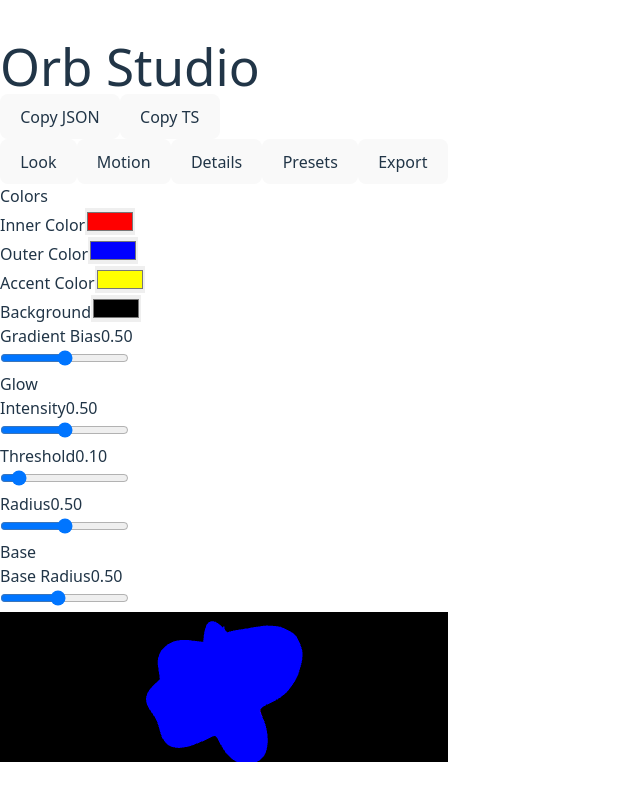
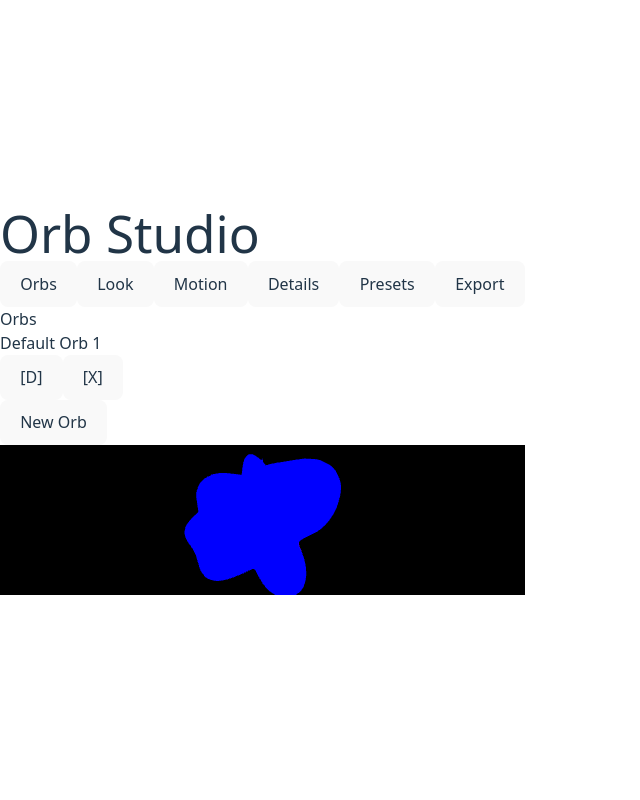
Before and after one commit to daydaylx/Orb, a React (Vite) app in the folder orb-studio/: page / in a window 1280 px wide. Shown: the whole page, without its empty margins (0-640 px from the left). Built offline with nearby package versions, Linux system fonts and the light colour scheme.

Commit message:
feat: implement Phase 4 - Multi-Orb Management

```diff
--- a/orb-studio/src/App.tsx
+++ b/orb-studio/src/App.tsx
@@ -4,18 +4,25 @@ import { MotionPanel } from './ui/controls/MotionPanel';
 import { DetailsPanel } from './ui/controls/DetailsPanel';
 import { PresetPanel } from './ui/controls/PresetPanel';
 import { ExportPanel } from './ui/controls/ExportPanel';
+import { OrbPanel } from './ui/controls/OrbPanel'; // Import OrbPanel
 import { Shell } from './ui/layout/Shell';
 import { HeaderBar } from './ui/layout/HeaderBar';
 import { OrbRenderer } from './core/OrbRenderer';
 import { useOrbStore } from './state/useOrbStore';
 
 function App() {
-  const { config } = useOrbStore();
-  const [activeTab, setActiveTab] = useState<'look' | 'motion' | 'details' | 'presets' | 'export'>('look');
+  const activeOrb = useOrbStore((state) => state.orbs.find((orb) => orb.id === state.activeOrbId) || state.orbs[0]);
+  const [activeTab, setActiveTab] = useState<'orbs' | 'look' | 'motion' | 'details' | 'presets' | 'export'>('orbs'); // 'orbs' as initial tab
 
   const sidebarContent = (
     <div className="flex flex-col h-full">
       <div className="flex space-x-1 mb-6 border-b border-gray-800 pb-4 overflow-x-auto">
+        <button
+          onClick={() => setActiveTab('orbs')}
+          className={`px-3 py-1 rounded text-sm ${activeTab === 'orbs' ? 'bg-gray-700 text-white' : 'text-gray-400 hover:text-white'}`}
+        >
+          Orbs
+        </button>
         <button
           onClick={() => setActiveTab('look')}
           className={`px-3 py-1 rounded text-sm ${activeTab === 'look' ? 'bg-gray-700 text-white' : 'text-gray-400 hover:text-white'}`}
@@ -49,6 +56,7 @@ function App() {
       </div>
 
       <div className="flex-1 overflow-y-auto pr-2 custom-scrollbar">
+        {activeTab === 'orbs' && <OrbPanel />}
         {activeTab === 'look' && <LookPanel />}
         {activeTab === 'motion' && <MotionPanel />}
         {activeTab === 'details' && <DetailsPanel />}
@@ -60,7 +68,7 @@ function App() {
 
   return (
     <Shell sidebar={sidebarContent} header={<HeaderBar />}>
-      <OrbRenderer config={config} className="w-full h-full" />
+      <OrbRenderer config={activeOrb} className="w-full h-full" />
     </Shell>
   );
 }
--- a/orb-studio/src/state/useOrbStore.ts
+++ b/orb-studio/src/state/useOrbStore.ts
@@ -1,18 +1,111 @@
 import { create } from 'zustand';
+import { v4 as uuidv4 } from 'uuid'; // For generating unique IDs
 import { DEFAULT_ORB_CONFIG } from '../core/OrbConfig';
 import type { OrbConfigInternal } from '../core/OrbConfig';
 
 interface OrbState {
-  config: OrbConfigInternal;
-  setConfig: (config: Partial<OrbConfigInternal>) => void;
-  resetToDefault: () => void;
+  orbs: OrbConfigInternal[];
+  activeOrbId: string;
+  createOrb: (initial?: Partial<OrbConfigInternal>) => void;
+  duplicateOrb: (id: string) => void;
+  deleteOrb: (id: string) => void;
+  setActiveOrb: (id: string) => void;
+  updateActiveOrb: (partial: Partial<OrbConfigInternal> | ((prev: OrbConfigInternal) => Partial<OrbConfigInternal>)) => void;
 }
 
 export const useOrbStore = create<OrbState>((set) => ({
-  config: DEFAULT_ORB_CONFIG,
-  setConfig: (partial) =>
+  orbs: [{ ...DEFAULT_ORB_CONFIG, id: uuidv4(), label: 'Default Orb 1' }],
+  activeOrbId: '', // Will be set to the first orb's ID in the initial state logic
+
+  // Initialize activeOrbId to the first orb's ID
+  // This needs to be done after the initial `orbs` array is created.
+  // Using a custom initializer function for zustand or an effect.
+  // For simplicity, we can do it after the initial state setup by calling setActiveOrb.
+  // Or:
+  // useOrbStore.setState({ activeOrbId: useOrbStore.getState().orbs[0].id });
+  // Let's do it in the create function itself to be atomic.
+  // This cannot be done directly in the initial state object, as `get()` is not available there.
+  // Will set it in a specific initialization step or assume the first orb is active.
+
+  createOrb: (initial) =>
     set((state) => {
-        return { config: { ...state.config, ...partial } };
+      const newOrb: OrbConfigInternal = {
+        ...DEFAULT_ORB_CONFIG,
+        id: uuidv4(),
+        label: `New Orb ${state.orbs.length + 1}`,
+        ...initial,
+      };
+      return {
+        orbs: [...state.orbs, newOrb],
+        activeOrbId: newOrb.id, // Make the new orb active
+      };
     }),
-  resetToDefault: () => set({ config: DEFAULT_ORB_CONFIG }),
+
+  duplicateOrb: (id) =>
+    set((state) => {
+      const orbToDuplicate = state.orbs.find((orb) => orb.id === id);
+      if (!orbToDuplicate) return state;
+
+      const newOrb: OrbConfigInternal = {
+        ...orbToDuplicate,
+        id: uuidv4(),
+        label: `${orbToDuplicate.label} (Copy)`,
+      };
+      return {
+        orbs: [...state.orbs, newOrb],
+        activeOrbId: newOrb.id, // Make the duplicated orb active
+      };
+    }),
+
+  deleteOrb: (id) =>
+    set((state) => {
+      // Ensure at least one orb remains
+      if (state.orbs.length === 1 && state.orbs[0].id === id) {
+        // Cannot delete the last orb, maybe reset it? Or do nothing?
+        console.warn("Cannot delete the last orb.");
+        return state;
+      }
+
+      const updatedOrbs = state.orbs.filter((orb) => orb.id !== id);
+      let newActiveOrbId = state.activeOrbId;
+
+      // If the active orb was deleted, set a new active orb (e.g., the first in the list)
+      if (newActiveOrbId === id) {
+        newActiveOrbId = updatedOrbs[0]?.id || ''; // Fallback, though we ensured at least one orb
+      }
+
+      return {
+        orbs: updatedOrbs,
+        activeOrbId: newActiveOrbId,
+      };
+    }),
+
+  setActiveOrb: (id) =>
+    set((state) => {
+      if (state.orbs.some((orb) => orb.id === id)) {
+        return { activeOrbId: id };
+      }
+      return state; // ID not found
+    }),
+
+  updateActiveOrb: (partial) =>
+    set((state) => {
+      const updatedOrbs = state.orbs.map((orb) =>
+        orb.id === state.activeOrbId
+          ? { ...orb, ...(typeof partial === 'function' ? partial(orb) : partial) }
+          : orb
+      );
+      return { orbs: updatedOrbs };
+    }),
 }));
+
+// Post-initialization to set the activeOrbId to the first orb
+// This can be done outside the `create` call if `activeOrbId` is initialized empty.
+// However, it's better to ensure it's set immediately within the store's lifecycle.
+// Re-initializing `orbs` and then setting `activeOrbId` is more robust.
+useOrbStore.setState((state) => {
+  if (!state.activeOrbId && state.orbs.length > 0) {
+    return { activeOrbId: state.orbs[0].id };
+  }
+  return {}; // No change needed
+});
--- a/orb-studio/src/ui/controls/DetailsPanel.tsx
+++ b/orb-studio/src/ui/controls/DetailsPanel.tsx
@@ -3,31 +3,32 @@ import { useOrbStore } from '../../state/useOrbStore';
 import { Slider } from '../common/Slider';
 
 export const DetailsPanel: React.FC = () => {
-  const { config, setConfig } = useOrbStore();
+  const activeOrb = useOrbStore((state) => state.orbs.find((orb) => orb.id === state.activeOrbId));
+  const updateActiveOrb = useOrbStore((state) => state.updateActiveOrb);
 
-  const updateDetails = (key: keyof typeof config.details, value: number) => {
-    setConfig({
-      ...config,
-      details: { ...config.details, [key]: value },
-    });
+  if (!activeOrb) return null;
+
+  const updateDetails = (key: keyof typeof activeOrb.details, value: number) => {
+    updateActiveOrb((prev) => ({
+      details: { ...prev.details, [key]: value },
+    }));
   };
 
-  const updateAnimation = (key: keyof typeof config.animation, value: number) => {
-    setConfig({
-      ...config,
-      animation: { ...config.animation, [key]: value },
-    });
+  const updateAnimation = (key: keyof typeof activeOrb.animation, value: number) => {
+    updateActiveOrb((prev) => ({
+      animation: { ...prev.animation, [key]: value },
+    }));
   };
 
   return (
     <div className="space-y-6">
       <h3 className="text-md font-semibold text-gray-300 border-b border-gray-700 pb-2">Details</h3>
-      <Slider label="Band Count" value={config.details.bandCount} min={0} max={20} step={1} onChange={(v) => updateDetails('bandCount', v)} />
-      <Slider label="Band Sharpness" value={config.details.bandSharpness} min={0} max={1} onChange={(v) => updateDetails('bandSharpness', v)} />
-      <Slider label="Particle Density" value={config.details.particleDensity} min={0} max={1} onChange={(v) => updateDetails('particleDensity', v)} />
+      <Slider label="Band Count" value={activeOrb.details.bandCount} min={0} max={20} step={1} onChange={(v) => updateDetails('bandCount', v)} />
+      <Slider label="Band Sharpness" value={activeOrb.details.bandSharpness} min={0} max={1} onChange={(v) => updateDetails('bandSharpness', v)} />
+      <Slider label="Particle Density" value={activeOrb.details.particleDensity} min={0} max={1} onChange={(v) => updateDetails('particleDensity', v)} />
 
        <h3 className="text-md font-semibold text-gray-300 border-b border-gray-700 pb-2 pt-4">Animation</h3>
-      <Slider label="Loop Seconds" value={config.animation.loopSeconds} min={1} max={60} step={1} onChange={(v) => updateAnimation('loopSeconds', v)} />
+      <Slider label="Loop Seconds" value={activeOrb.animation.loopSeconds} min={1} max={60} step={1} onChange={(v) => updateAnimation('loopSeconds', v)} />
     </div>
   );
 };
--- a/orb-studio/src/ui/controls/ExportPanel.tsx
+++ b/orb-studio/src/ui/controls/ExportPanel.tsx
@@ -3,12 +3,14 @@ import { useOrbStore } from '../../state/useOrbStore';
 import { exportOrbConfigToJson } from '../../core/OrbConfig';
 
 export const ExportPanel: React.FC = () => {
-  const { config } = useOrbStore();
+  const activeOrb = useOrbStore((state) => state.orbs.find((orb) => orb.id === state.activeOrbId));
   const [copyFeedback, setCopyFeedback] = useState<string | null>(null);
+
+  if (!activeOrb) return null;
 
   const handleCopy = async () => {
     try {
-      const json = exportOrbConfigToJson(config);
+      const json = exportOrbConfigToJson(activeOrb);
       await navigator.clipboard.writeText(json);
       setCopyFeedback('Copied!');
       setTimeout(() => setCopyFeedback(null), 2000);
@@ -19,12 +21,12 @@ export const ExportPanel: React.FC = () => {
   };
 
   const handleDownload = () => {
-    const json = exportOrbConfigToJson(config);
+    const json = exportOrbConfigToJson(activeOrb);
     const blob = new Blob([json], { type: 'application/json' });
     const url = URL.createObjectURL(blob);
     const a = document.createElement('a');
     a.href = url;
-    a.download = `orb-${config.id || 'config'}.json`;
+    a.download = `orb-${activeOrb.id || 'config'}.json`;
     document.body.appendChild(a);
     a.click();
     document.body.removeChild(a);
--- a/orb-studio/src/ui/controls/LookPanel.tsx
+++ b/orb-studio/src/ui/controls/LookPanel.tsx
@@ -4,38 +4,39 @@ import { ColorPicker } from '../common/ColorPicker';
 import { Slider } from '../common/Slider';
 
 export const LookPanel: React.FC = () => {
-  const { config, setConfig } = useOrbStore();
+  const activeOrb = useOrbStore((state) => state.orbs.find((orb) => orb.id === state.activeOrbId));
+  const updateActiveOrb = useOrbStore((state) => state.updateActiveOrb);
 
-  const updateColors = (key: keyof typeof config.colors, value: string | number) => {
-    setConfig({
-      ...config,
-      colors: { ...config.colors, [key]: value },
-    });
+  if (!activeOrb) return null; // Should not happen if there's always an active orb
+
+  const updateColors = (key: keyof typeof activeOrb.colors, value: string | number) => {
+    updateActiveOrb((prev) => ({
+      colors: { ...prev.colors, [key]: value },
+    }));
   };
 
-  const updateGlow = (key: keyof typeof config.glow, value: number) => {
-    setConfig({
-      ...config,
-      glow: { ...config.glow, [key]: value },
-    });
+  const updateGlow = (key: keyof typeof activeOrb.glow, value: number) => {
+    updateActiveOrb((prev) => ({
+      glow: { ...prev.glow, [key]: value },
+    }));
   };
 
   return (
     <div className="space-y-6">
       <h3 className="text-md font-semibold text-gray-300 border-b border-gray-700 pb-2">Colors</h3>
-      <ColorPicker label="Inner Color" value={config.colors.inner} onChange={(v) => updateColors('inner', v)} />
-      <ColorPicker label="Outer Color" value={config.colors.outer} onChange={(v) => updateColors('outer', v)} />
-      <ColorPicker label="Accent Color" value={config.colors.accent} onChange={(v) => updateColors('accent', v)} />
-      <ColorPicker label="Background" value={config.colors.background} onChange={(v) => updateColors('background', v)} />
-      <Slider label="Gradient Bias" value={config.colors.gradientBias} min={0} max={1} onChange={(v) => updateColors('gradientBias', v)} />
+      <ColorPicker label="Inner Color" value={activeOrb.colors.inner} onChange={(v) => updateColors('inner', v)} />
+      <ColorPicker label="Outer Color" value={activeOrb.colors.outer} onChange={(v) => updateColors('outer', v)} />
+      <ColorPicker label="Accent Color" value={activeOrb.colors.accent} onChange={(v) => updateColors('accent', v)} />
+      <ColorPicker label="Background" value={activeOrb.colors.background} onChange={(v) => updateColors('background', v)} />
+      <Slider label="Gradient Bias" value={activeOrb.colors.gradientBias} min={0} max={1} onChange={(v) => updateColors('gradientBias', v)} />
 
       <h3 className="text-md font-semibold text-gray-300 border-b border-gray-700 pb-2 pt-4">Glow</h3>
-      <Slider label="Intensity" value={config.glow.intensity} min={0} max={1} onChange={(v) => updateGlow('intensity', v)} />
-      <Slider label="Threshold" value={config.glow.threshold} min={0} max={1} onChange={(v) => updateGlow('threshold', v)} />
-      <Slider label="Radius" value={config.glow.radius} min={0} max={1} onChange={(v) => updateGlow('radius', v)} />
+      <Slider label="Intensity" value={activeOrb.glow.intensity} min={0} max={1} onChange={(v) => updateGlow('intensity', v)} />
+      <Slider label="Threshold" value={activeOrb.glow.threshold} min={0} max={1} onChange={(v) => updateGlow('threshold', v)} />
+      <Slider label="Radius" value={activeOrb.glow.radius} min={0} max={1} onChange={(v) => updateGlow('radius', v)} />
 
       <h3 className="text-md font-semibold text-gray-300 border-b border-gray-700 pb-2 pt-4">Base</h3>
-      <Slider label="Base Radius" value={config.baseRadius} min={0.1} max={1.0} onChange={(v) => setConfig({ ...config, baseRadius: v })} />
+      <Slider label="Base Radius" value={activeOrb.baseRadius} min={0.1} max={1.0} onChange={(v) => updateActiveOrb({ baseRadius: v })} />
     </div>
   );
 };
--- a/orb-studio/src/ui/controls/MotionPanel.tsx
+++ b/orb-studio/src/ui/controls/MotionPanel.tsx
@@ -3,33 +3,34 @@ import { useOrbStore } from '../../state/useOrbStore';
 import { Slider } from '../common/Slider';
 
 export const MotionPanel: React.FC = () => {
-  const { config, setConfig } = useOrbStore();
+  const activeOrb = useOrbStore((state) => state.orbs.find((orb) => orb.id === state.activeOrbId));
+  const updateActiveOrb = useOrbStore((state) => state.updateActiveOrb);
 
-  const updateRotation = (key: keyof typeof config.rotation, value: number) => {
-    setConfig({
-      ...config,
-      rotation: { ...config.rotation, [key]: value },
-    });
+  if (!activeOrb) return null;
+
+  const updateRotation = (key: keyof typeof activeOrb.rotation, value: number) => {
+    updateActiveOrb((prev) => ({
+      rotation: { ...prev.rotation, [key]: value },
+    }));
   };
 
-  const updateNoise = (key: keyof typeof config.noise, value: number) => {
-    setConfig({
-      ...config,
-      noise: { ...config.noise, [key]: value },
-    });
+  const updateNoise = (key: keyof typeof activeOrb.noise, value: number) => {
+    updateActiveOrb((prev) => ({
+      noise: { ...prev.noise, [key]: value },
+    }));
   };
 
   return (
     <div className="space-y-6">
       <h3 className="text-md font-semibold text-gray-300 border-b border-gray-700 pb-2">Rotation</h3>
-      <Slider label="X Speed" value={config.rotation.xSpeed} min={-2} max={2} onChange={(v) => updateRotation('xSpeed', v)} />
-      <Slider label="Y Speed" value={config.rotation.ySpeed} min={-2} max={2} onChange={(v) => updateRotation('ySpeed', v)} />
+      <Slider label="X Speed" value={activeOrb.rotation.xSpeed} min={-2} max={2} onChange={(v) => updateRotation('xSpeed', v)} />
+      <Slider label="Y Speed" value={activeOrb.rotation.ySpeed} min={-2} max={2} onChange={(v) => updateRotation('ySpeed', v)} />
 
       <h3 className="text-md font-semibold text-gray-300 border-b border-gray-700 pb-2 pt-4">Noise</h3>
-      <Slider label="Scale" value={config.noise.scale} min={0.1} max={5} onChange={(v) => updateNoise('scale', v)} />
-      <Slider label="Intensity" value={config.noise.intensity} min={0} max={1} onChange={(v) => updateNoise('intensity', v)} />
-      <Slider label="Speed" value={config.noise.speed} min={0} max={2} onChange={(v) => updateNoise('speed', v)} />
-      <Slider label="Detail" value={config.noise.detail} min={0} max={1} onChange={(v) => updateNoise('detail', v)} />
+      <Slider label="Scale" value={activeOrb.noise.scale} min={0.1} max={5} onChange={(v) => updateNoise('scale', v)} />
+      <Slider label="Intensity" value={activeOrb.noise.intensity} min={0} max={1} onChange={(v) => updateNoise('intensity', v)} />
+      <Slider label="Speed" value={activeOrb.noise.speed} min={0} max={2} onChange={(v) => updateNoise('speed', v)} />
+      <Slider label="Detail" value={activeOrb.noise.detail} min={0} max={1} onChange={(v) => updateNoise('detail', v)} />
     </div>
   );
 };
--- /dev/null
+++ b/orb-studio/src/ui/controls/OrbPanel.tsx
@@ -0,0 +1,58 @@
+import React from 'react';
+import { useOrbStore } from '../../state/useOrbStore';
+
+export const OrbPanel: React.FC = () => {
+  const { orbs, activeOrbId, createOrb, duplicateOrb, deleteOrb, setActiveOrb } = useOrbStore();
+
+  return (
+    <div className="space-y-6">
+      <h3 className="text-sm font-medium text-gray-300 mb-4 uppercase tracking-wider">Orbs</h3>
+      <div className="space-y-2">
+        {orbs.map((orb) => (
+          <div
+            key={orb.id}
+            className={`flex items-center justify-between p-2 rounded-lg cursor-pointer transition-colors ${
+              orb.id === activeOrbId ? 'bg-blue-700' : 'bg-gray-800 hover:bg-gray-700'
+            }`}
+            onClick={() => setActiveOrb(orb.id)}
+          >
+            <span className="text-sm">{orb.label}</span>
+            <div className="flex space-x-2">
+              <button
+                onClick={(e) => {
+                  e.stopPropagation(); // Prevent activating orb when duplicating
+                  duplicateOrb(orb.id);
+                }}
+                className="text-xs text-gray-400 hover:text-white"
+                title="Duplicate Orb"
+              >
+                [D]
+              </button>
+              <button
+                onClick={(e) => {
+                  e.stopPropagation(); // Prevent activating orb when deleting
+                  if (window.confirm(`Are you sure you want to delete "${orb.label}"?`)) {
+                    deleteOrb(orb.id);
+                  }
+                }}
+                className="text-xs text-red-400 hover:text-red-300"
+                title="Delete Orb"
+                disabled={orbs.length === 1} // Disable delete if only one orb
+              >
+                [X]
+              </button>
+            </div>
+          </div>
+        ))}
+      </div>
+      <div className="flex space-x-2 mt-4">
+        <button
+          onClick={() => createOrb()}
+          className="w-full px-4 py-2 bg-green-600 hover:bg-green-500 text-white rounded font-medium transition-colors"
+        >
+          New Orb
+        </button>
+      </div>
+    </div>
+  );
+};
--- a/orb-studio/src/ui/controls/PresetPanel.tsx
+++ b/orb-studio/src/ui/controls/PresetPanel.tsx
@@ -2,22 +2,22 @@ import React from 'react';
 import { usePresetStore } from '../../state/usePresetStore';
 import { useOrbStore } from '../../state/useOrbStore';
 import { defaultPresets } from '../../presets/defaultPresets';
+import type { OrbConfigInternal } from '../../core/OrbConfig'; // Import both for type consistency
 
 export const PresetPanel: React.FC = () => {
   const { presets, addPreset, deletePreset } = usePresetStore();
-  const { config, setConfig } = useOrbStore();
+  const createOrb = useOrbStore((state) => state.createOrb);
+  const activeOrb = useOrbStore((state) => state.orbs.find((orb) => orb.id === state.activeOrbId));
 
-  // Combine default presets with user presets, ensuring no duplicates by ID if user overrides
-  // For now just list both.
-
-  const handleLoad = (preset: import('../../core/OrbConfig').OrbConfig) => {
-    setConfig(preset);
+  const handleLoad = (preset: OrbConfigInternal) => {
+    createOrb(preset); // Load preset as a new orb
   };
 
   const handleSave = () => {
-    const name = prompt('Enter preset name:', config.label || 'My Preset');
+    if (!activeOrb) return;
+    const name = prompt('Enter preset name:', activeOrb.label || 'My Preset');
     if (name) {
-      addPreset({ ...config, id: crypto.randomUUID(), label: name });
+      addPreset({ ...activeOrb, id: crypto.randomUUID(), label: name });
     }
   };
 
--- a/orb-studio/src/ui/layout/HeaderBar.tsx
+++ b/orb-studio/src/ui/layout/HeaderBar.tsx
@@ -1,27 +1,9 @@
 import React from 'react';
-import { useOrbStore } from '../../state/useOrbStore';
-import { exportAsJSON, exportAsTypeScript } from '../../utils/export';
 
 export const HeaderBar: React.FC = () => {
-  const { config } = useOrbStore();
-
-  const handleCopyJSON = () => {
-    const json = exportAsJSON(config);
-    navigator.clipboard.writeText(json).then(() => alert('JSON copied to clipboard!'));
-  };
-
-  const handleCopyTS = () => {
-    const ts = exportAsTypeScript(config);
-    navigator.clipboard.writeText(ts).then(() => alert('TypeScript copied to clipboard!'));
-  };
-
   return (
     <div className="flex w-full items-center justify-between">
       <h1 className="text-lg font-bold">Orb Studio</h1>
-      <div className="flex gap-2">
-         <button onClick={handleCopyJSON} className="text-xs bg-gray-700 px-3 py-1 rounded hover:bg-gray-600">Copy JSON</button>
-         <button onClick={handleCopyTS} className="text-xs bg-gray-700 px-3 py-1 rounded hover:bg-gray-600">Copy TS</button>
-      </div>
     </div>
   );
 };
```
